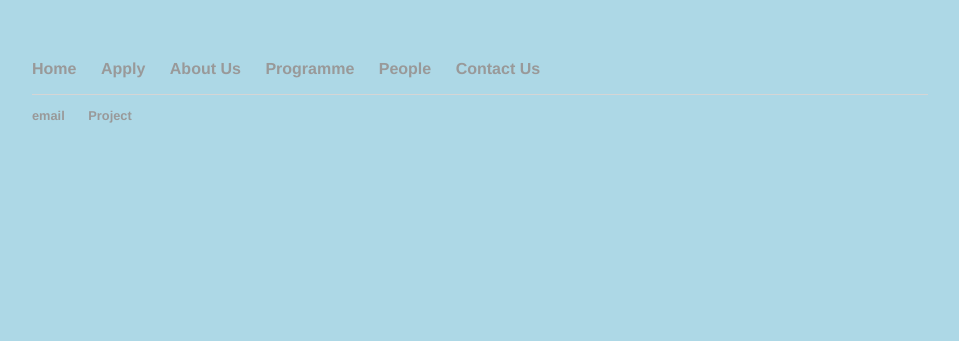
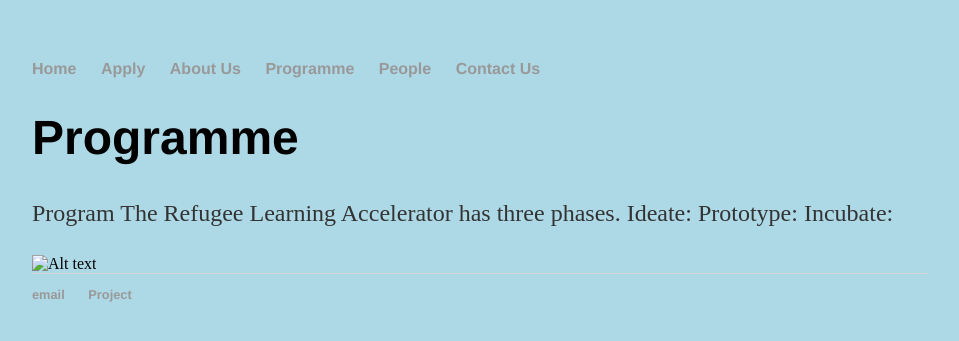
Before and after one commit to Refugee-Learning-Accelerator/Refugee-Learning-Accelerator.github.io, a Jekyll site: the page built from programme/index.html, in a window 1280 px wide. Shown: the top 341 px of the page, without its empty margins (160-1119 px from the left). Built offline with Jekyll 4.4.1, drawn with Linux system fonts in a browser that asks for light colours.

Commit message:
Update index.html

```diff
--- a/programme/index.html
+++ b/programme/index.html
@@ -2,3 +2,19 @@
 layout: default
 title: Programme
 ---
+
+<div class="blurb">
+  <h1>Programme</h1>
+
+  <p>Program
+
+The Refugee Learning Accelerator has three phases.
+
+Ideate:
+
+Prototype:
+
+Incubate:
+  </p>
+  <img src="lyndiem.github.io/Mit_medialab_logo.png" alt="Alt text"/>
+</div><!-- /.blurb -->
```
